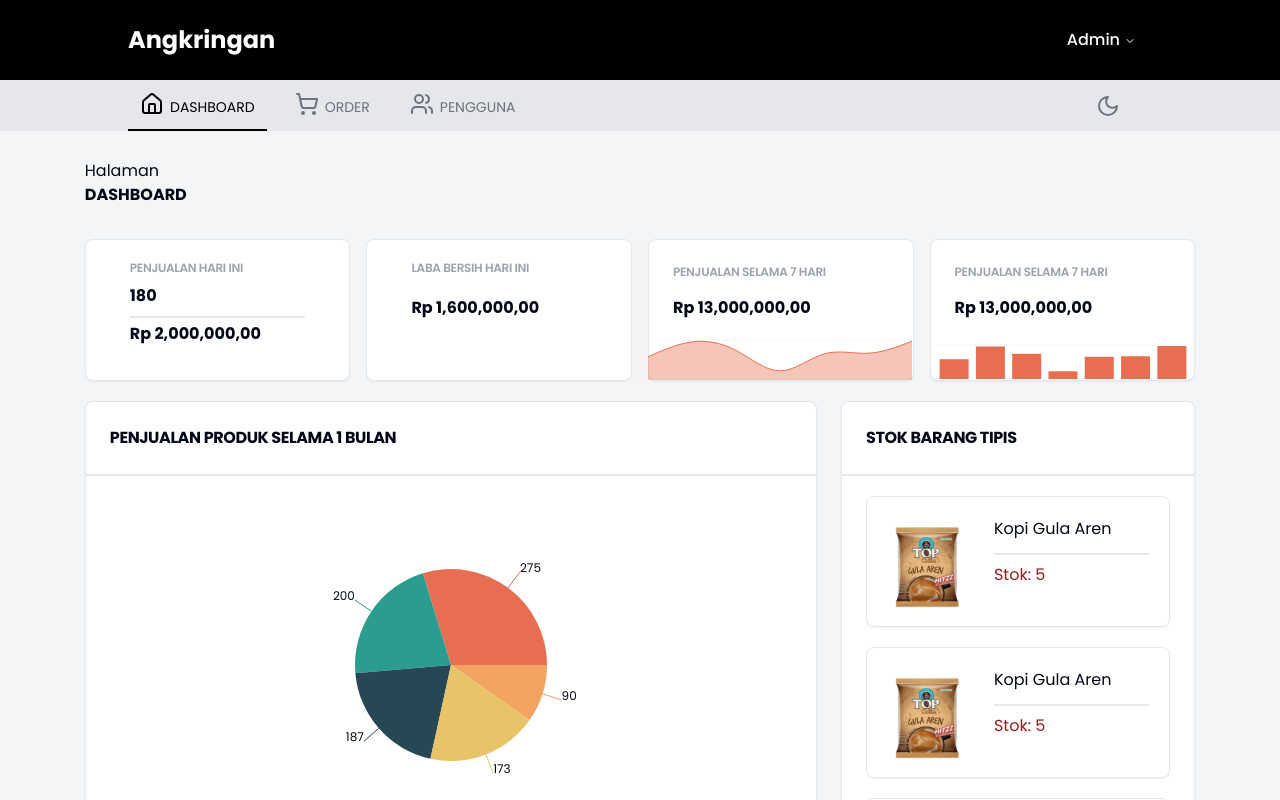
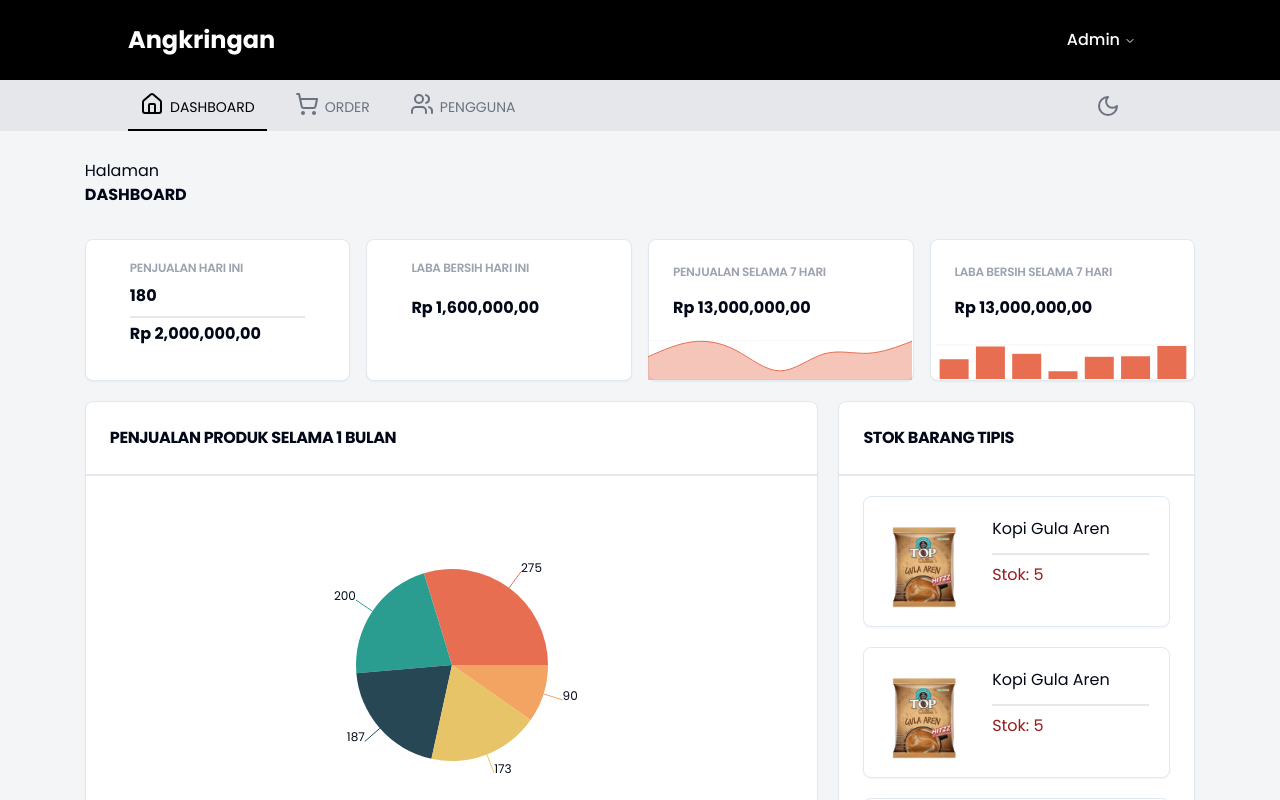
Before and after one commit to rifkyhilman/Angkringan-client, a React (Vite) app: page /dashboard in a window 1280 px wide. Shown: the top 800 px of the page. Built offline with nearby package versions, Linux system fonts and the light colour scheme.

Commit message:
:lipstick: Change title card and gap grid
change title card and gap grid

```diff
--- a/src/components/CardProfitsChart.jsx
+++ b/src/components/CardProfitsChart.jsx
@@ -30,7 +30,7 @@ const CardProfitsChart = () => {
     return (
         <Card>
             <CardHeader className="flex-row justify-between">
-                <CardTitle className="text-xs text-gray-400 uppercase">penjualan selama 7 hari</CardTitle>
+                <CardTitle className="text-xs text-gray-400 uppercase">laba bersih selama 7 hari</CardTitle>
             </CardHeader>
             <CardContent className="p-0">
                 <div className="-mt-[0.5rem] mb-5 px-6 font-bold">
--- a/src/pages/DashboardPage.jsx
+++ b/src/pages/DashboardPage.jsx
@@ -20,7 +20,7 @@ const DashboardPage = () => {
                 <CardSaleChart/>
                 <CardProfitsChart/>
             </section>
-            <section className="grid grid-cols-3 gap-6  max-md:grid-cols-1">
+            <section className="grid grid-cols-3 gap-5  max-md:grid-cols-1">
                 <CardPie/>
                 <CardLimitStock/>
             </section>
```
